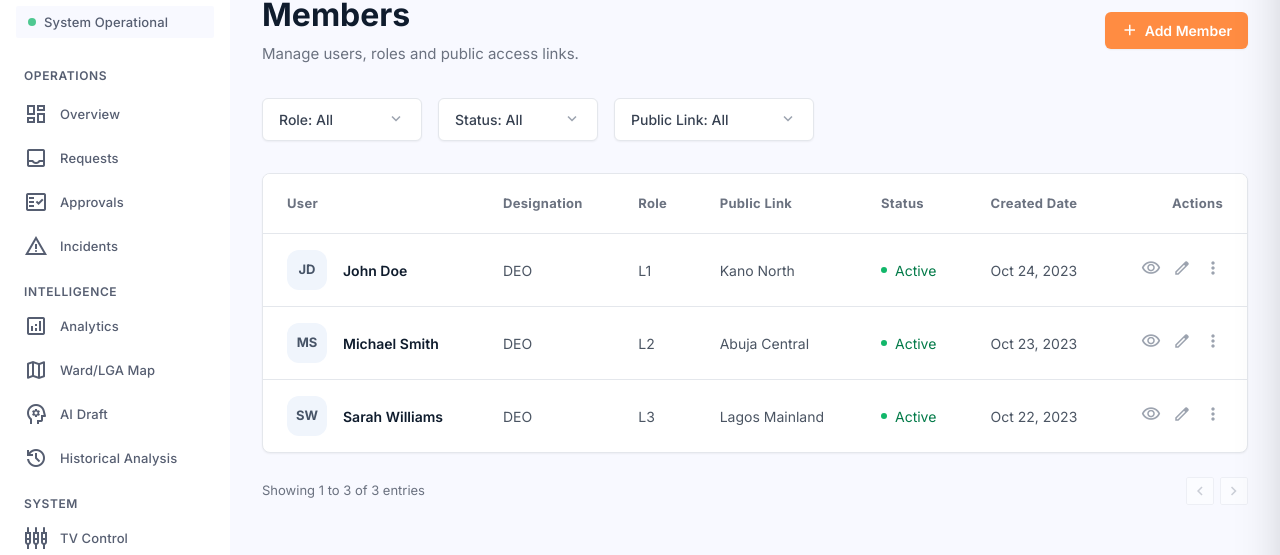
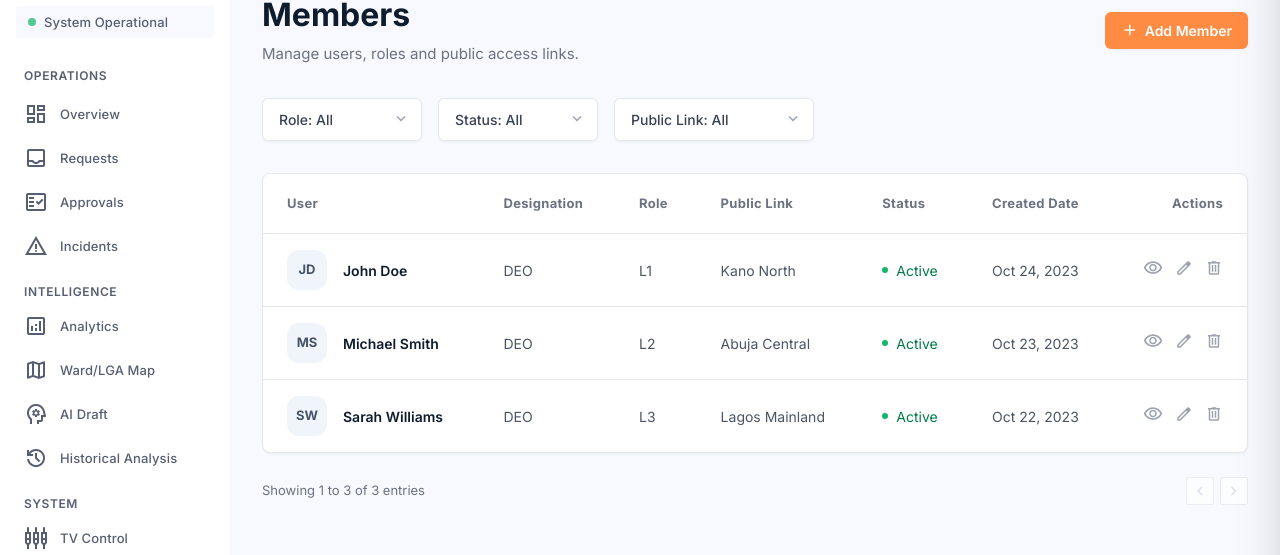
Before and after one commit to CodezillaBBurhan/zabe_doc_portal, a React (Vite) app: page /members in a window 1280 px wide. Shown: the part 101-656 px from the top of the page. Built offline with nearby package versions, Linux system fonts and the light colour scheme.

Commit message:
make the page member page dynamic

```diff
--- a/src/pages/Members.jsx
+++ b/src/pages/Members.jsx
@@ -1,4 +1,4 @@
-import React, { useState } from 'react';
+import React, { useState, useEffect } from 'react';
 import MaterialIcon from '../components/atoms/MaterialIcon';
 
 // Mock initial data
@@ -8,11 +8,27 @@ const initialMembers = [
   { id: 3, name: 'Sarah Williams', email: 'sarah.williams@election.gov', designation: 'DEO', role: 'L3', publicLink: 'Lagos Mainland', status: 'Active', createdDate: 'Oct 22, 2023' },
 ];
 
+const PAGE_SIZE = 10;
+
 export default function Members() {
   const [members, setMembers] = useState(initialMembers);
+
+  // Drawer State
   const [drawerOpen, setDrawerOpen] = useState(false);
-  const [drawerMode, setDrawerMode] = useState('add'); // 'add' | 'edit'
+  const [drawerMode, setDrawerMode] = useState('add'); // 'add' | 'edit' | 'view'
   const [selectedMember, setSelectedMember] = useState(null);
+
+  // Delete Modal State
+  const [deleteModalOpen, setDeleteModalOpen] = useState(false);
+  const [memberToDelete, setMemberToDelete] = useState(null);
+
+  // Filter State
+  const [filterRole, setFilterRole] = useState('All');
+  const [filterStatus, setFilterStatus] = useState('All');
+  const [filterPublicLink, setFilterPublicLink] = useState('All');
+
+  // Pagination State
+  const [currentPage, setCurrentPage] = useState(1);
 
   // Form State
   const [formData, setFormData] = useState({
@@ -24,6 +40,45 @@ export default function Members() {
   });
   const [errors, setErrors] = useState({});
 
+  // Filter Options
+  const roleOptions = ['All', 'L1', 'L2', 'L3'];
+  const statusOptions = ['All', 'Active', 'Inactive'];
+  const publicLinkOptions = ['All', ...new Set(members.map(m => m.publicLink).filter(link => link !== '-'))];
+
+  // Apply Filters
+  const filteredMembers = members.filter(member => {
+    const matchesRole = filterRole === 'All' || member.role === filterRole;
+    const matchesStatus = filterStatus === 'All' || member.status === filterStatus;
+    const matchesPublicLink = filterPublicLink === 'All' || member.publicLink === filterPublicLink;
+    return matchesRole && matchesStatus && matchesPublicLink;
+  });
+
+  const hasActiveFilters = filterRole !== 'All' || filterStatus !== 'All' || filterPublicLink !== 'All';
+
+  const clearFilters = () => {
+    setFilterRole('All');
+    setFilterStatus('All');
+    setFilterPublicLink('All');
+    setCurrentPage(1);
+  };
+
+  // Calculate Pagination
+  const totalPages = Math.ceil(filteredMembers.length / PAGE_SIZE) || 1;
+  const paginatedMembers = filteredMembers.slice((currentPage - 1) * PAGE_SIZE, currentPage * PAGE_SIZE);
+
+  // Sync currentPage if out of bounds after filtering or deletion
+  useEffect(() => {
+    if (currentPage > totalPages) {
+      setCurrentPage(totalPages);
+    }
+  }, [totalPages, currentPage]);
+
+  const handleFilterChange = (setter, value) => {
+    setter(value);
+    setCurrentPage(1); // Reset pagination on filter change
+  };
+
+  // Drawer Handlers
   const handleOpenAdd = () => {
     setDrawerMode('add');
     setSelectedMember(null);
@@ -43,7 +98,7 @@ export default function Members() {
     setSelectedMember(member);
     setFormData({
       name: member.name,
-      email: member.email,
+      email: member.email || '',
       designation: member.designation,
       role: member.role === 'L1' ? 'Level 1 (L1)' : member.role === 'L2' ? 'Level 2 (L2)' : 'Level 3 (L3)',
       publicLink: member.publicLink
@@ -52,10 +107,25 @@ export default function Members() {
     setDrawerOpen(true);
   };
 
-  const handleClose = () => {
+  const handleOpenView = (member) => {
+    setDrawerMode('view');
+    setSelectedMember(member);
+    setFormData({
+      name: member.name,
+      email: member.email || '',
+      designation: member.designation,
+      role: member.role === 'L1' ? 'Level 1 (L1)' : member.role === 'L2' ? 'Level 2 (L2)' : 'Level 3 (L3)',
+      publicLink: member.publicLink
+    });
+    setErrors({});
+    setDrawerOpen(true);
+  };
+
+  const handleCloseDrawer = () => {
     setDrawerOpen(false);
   };
 
+  // Validation & Submit
   const validate = () => {
     const newErrors = {};
     if (!formData.name.trim()) newErrors.name = 'Full name is required.';
@@ -72,12 +142,10 @@ export default function Members() {
 
   const handleSubmit = (e) => {
     e.preventDefault();
+    if (drawerMode === 'view') return;
     if (!validate()) return;
 
-    // Convert role formatting back to code for table display (L1, L2, L3)
     const roleCode = formData.role.includes('L1') ? 'L1' : formData.role.includes('L2') ? 'L2' : 'L3';
-
-    // Format date for mock data
     const today = new Date();
     const dateStr = today.toLocaleDateString('en-US', { month: 'short', day: 'numeric', year: 'numeric' });
 
@@ -93,7 +161,7 @@ export default function Members() {
         createdDate: dateStr
       };
       setMembers([...members, newMember]);
-    } else {
+    } else if (drawerMode === 'edit') {
       setMembers(members.map(m => m.id === selectedMember.id ? {
         ...m,
         name: formData.name,
@@ -103,7 +171,21 @@ export default function Members() {
         publicLink: formData.publicLink === 'Select Existing Link' ? '-' : formData.publicLink
       } : m));
     }
-    handleClose();
+    handleCloseDrawer();
+  };
+
+  // Delete Handlers
+  const handleDeleteClick = (member) => {
+    setMemberToDelete(member);
+    setDeleteModalOpen(true);
+  };
+
+  const confirmDelete = () => {
+    if (memberToDelete) {
+      setMembers(members.filter(m => m.id !== memberToDelete.id));
+    }
+    setDeleteModalOpen(false);
+    setMemberToDelete(null);
   };
 
   const getInitials = (name) => {
@@ -133,24 +215,65 @@ export default function Members() {
       </div>
 
       {/* Filters Section */}
-      <div className="flex flex-col sm:flex-row items-center gap-4 mb-8">
-        <button className="flex justify-between items-center w-full sm:w-[160px] text-[14px] font-medium text-gray-700 bg-white border border-[#e4e7ec] rounded-md px-4 py-2.5 hover:bg-gray-50 transition-colors shadow-sm">
-          <span>Role: All</span>
-          <MaterialIcon icon="expand_more" className="text-gray-400 text-[18px]" />
+      <div className="flex flex-col sm:flex-row items-center gap-4 mb-8 flex-wrap">
+
+        {/* Role Filter */}
+        <div className="relative w-full sm:w-[160px]">
+          <select
+            value={filterRole}
+            onChange={(e) => handleFilterChange(setFilterRole, e.target.value)}
+            className="w-full pl-4 pr-10 py-2.5 text-[14px] font-medium text-gray-700 bg-white border border-[#e4e7ec] rounded-md focus:outline-none focus:ring-1 focus:ring-[#ff8c42] appearance-none shadow-sm cursor-pointer"
+          >
+            {roleOptions.map(opt => (
+              <option key={opt} value={opt}>Role: {opt}</option>
+            ))}
+          </select>
+          <MaterialIcon icon="expand_more" className="absolute right-3 top-1/2 -translate-y-1/2 text-gray-400 pointer-events-none text-[18px]" />
+        </div>
+
+        {/* Status Filter */}
+        <div className="relative w-full sm:w-[160px]">
+          <select
+            value={filterStatus}
+            onChange={(e) => handleFilterChange(setFilterStatus, e.target.value)}
+            className="w-full pl-4 pr-10 py-2.5 text-[14px] font-medium text-gray-700 bg-white border border-[#e4e7ec] rounded-md focus:outline-none focus:ring-1 focus:ring-[#ff8c42] appearance-none shadow-sm cursor-pointer"
+          >
+            {statusOptions.map(opt => (
+              <option key={opt} value={opt}>Status: {opt}</option>
+            ))}
+          </select>
+          <MaterialIcon icon="expand_more" className="absolute right-3 top-1/2 -translate-y-1/2 text-gray-400 pointer-events-none text-[18px]" />
+        </div>
+
+        {/* Public Link Filter */}
+        <div className="relative w-full sm:w-[200px]">
+          <select
+            value={filterPublicLink}
+            onChange={(e) => handleFilterChange(setFilterPublicLink, e.target.value)}
+            className="w-full pl-4 pr-10 py-2.5 text-[14px] font-medium text-gray-700 bg-white border border-[#e4e7ec] rounded-md focus:outline-none focus:ring-1 focus:ring-[#ff8c42] appearance-none shadow-sm cursor-pointer"
+          >
+            {publicLinkOptions.map(opt => (
+              <option key={opt} value={opt}>Public Link: {opt}</option>
+            ))}
+          </select>
+          <MaterialIcon icon="expand_more" className="absolute right-3 top-1/2 -translate-y-1/2 text-gray-400 pointer-events-none text-[18px]" />
+        </div>
+
+        {/* Clear Filters Button */}
+        {hasActiveFilters && (
+          <button
+            onClick={clearFilters}
+            className="flex items-center justify-center text-[13px] font-medium text-gray-500 hover:text-gray-700 hover:bg-gray-100 border border-transparent rounded-md px-3 py-2.5 transition-colors"
+          >
+            <MaterialIcon icon="filter_alt_off" className="mr-1.5 text-[16px]" />
+            Clear Filters
           </button>
-        <button className="flex justify-between items-center w-full sm:w-[160px] text-[14px] font-medium text-gray-700 bg-white border border-[#e4e7ec] rounded-md px-4 py-2.5 hover:bg-gray-50 transition-colors shadow-sm">
-          <span>Status: All</span>
-          <MaterialIcon icon="expand_more" className="text-gray-400 text-[18px]" />
-        </button>
-        <button className="flex justify-between items-center w-full sm:w-[200px] text-[14px] font-medium text-gray-700 bg-white border border-[#e4e7ec] rounded-md px-4 py-2.5 hover:bg-gray-50 transition-colors shadow-sm">
-          <span>Public Link: All</span>
-          <MaterialIcon icon="expand_more" className="text-gray-400 text-[18px]" />
-        </button>
+        )}
       </div>
 
       {/* Table Section */}
-      <div className="bg-white border border-[#e4e7ec] rounded-xl shadow-sm overflow-hidden flex flex-col w-full mb-6">
-        <div className="overflow-x-auto w-full">
+      <div className="bg-white border border-[#e4e7ec] rounded-xl shadow-sm flex flex-col w-full mb-6">
+        <div className="overflow-x-auto w-full rounded-xl">
           <table className="w-full min-w-[900px] text-left text-[14px]">
             <thead>
               <tr className="border-b border-[#e4e7ec] bg-white text-[13px] font-medium text-gray-500 tracking-wide">
@@ -164,7 +287,14 @@ export default function Members() {
               </tr>
             </thead>
             <tbody className="divide-y divide-[#e4e7ec]">
-              {members.map(member => (
+              {paginatedMembers.length === 0 ? (
+                <tr>
+                  <td colSpan="7" className="px-6 py-12 text-center text-[14px] text-gray-500">
+                    No members found
+                  </td>
+                </tr>
+              ) : (
+                paginatedMembers.map(member => (
                   <tr key={member.id} className="hover:bg-gray-50 transition-colors group">
                     <td className="px-6 py-4">
                       <div className="flex items-center gap-4">
@@ -181,30 +311,40 @@ export default function Members() {
                     <td className="px-6 py-4 text-gray-600">{member.role}</td>
                     <td className="px-6 py-4 text-gray-600">{member.publicLink}</td>
                     <td className="px-6 py-4">
-                    <div className="flex items-center text-[14px] text-[#027a48]">
-                      <span className="w-1.5 h-1.5 rounded-full bg-[#12b76a] mr-2"></span>
+                      <div className={`flex items-center text-[14px] ${member.status === 'Active' ? 'text-[#027a48]' : 'text-gray-500'}`}>
+                        <span className={`w-1.5 h-1.5 rounded-full mr-2 ${member.status === 'Active' ? 'bg-[#12b76a]' : 'bg-gray-400'}`}></span>
                         {member.status}
                       </div>
                     </td>
                     <td className="px-6 py-4 text-gray-600">{member.createdDate}</td>
                     <td className="px-6 py-4">
-                    <div className="flex items-center justify-end gap-3 text-gray-400">
-                      <button className="hover:text-gray-600 transition-colors">
+                      <div className="flex items-center justify-end gap-3 text-gray-400 relative">
+                        <button
+                          onClick={() => handleOpenView(member)}
+                          className="hover:text-[#005fb0] transition-colors"
+                          title="View"
+                        >
                           <MaterialIcon icon="visibility" className="text-[20px]" />
                         </button>
                         <button
                           onClick={() => handleOpenEdit(member)}
                           className="hover:text-gray-600 transition-colors"
+                          title="Edit"
                         >
                           <MaterialIcon icon="edit" className="text-[18px]" />
                         </button>
-                      <button className="hover:text-gray-600 transition-colors">
-                        <MaterialIcon icon="more_vert" className="text-[20px]" />
+                        <button
+                          onClick={() => handleDeleteClick(member)}
+                          className="hover:text-red-500 transition-colors"
+                          title="Delete"
+                        >
+                          <MaterialIcon icon="delete" className="text-[18px]" />
                         </button>
                       </div>
                     </td>
                   </tr>
-              ))}
+                ))
+              )}
             </tbody>
           </table>
         </div>
@@ -213,23 +353,58 @@ export default function Members() {
       {/* Pagination / Footer */}
       <div className="flex flex-col sm:flex-row items-start sm:items-center justify-between gap-4 w-full">
         <div className="text-[13px] text-gray-500">
-          Showing 1 to {members.length} of {members.length} entries
+          Showing {filteredMembers.length === 0 ? 0 : (currentPage - 1) * PAGE_SIZE + 1} to {Math.min(currentPage * PAGE_SIZE, filteredMembers.length)} of {filteredMembers.length} entries
         </div>
         <div className="flex items-center gap-1.5">
-          <button className="flex items-center justify-center w-7 h-7 rounded border border-[#e4e7ec] text-gray-400 bg-white hover:bg-gray-50 disabled:opacity-50 cursor-not-allowed" disabled>
+          <button
+            onClick={() => setCurrentPage(prev => Math.max(prev - 1, 1))}
+            disabled={currentPage === 1}
+            className={`flex items-center justify-center w-7 h-7 rounded border border-[#e4e7ec] bg-white transition-colors ${currentPage === 1 ? 'text-gray-300 cursor-not-allowed opacity-70' : 'text-gray-500 hover:bg-gray-50'}`}
+          >
             <MaterialIcon icon="chevron_left" className="text-[18px]" />
           </button>
-          <button className="flex items-center justify-center w-7 h-7 rounded border border-[#e4e7ec] text-gray-400 bg-white hover:bg-gray-50 disabled:opacity-50 cursor-not-allowed" disabled>
+          <button
+            onClick={() => setCurrentPage(prev => Math.min(prev + 1, totalPages))}
+            disabled={currentPage >= totalPages}
+            className={`flex items-center justify-center w-7 h-7 rounded border border-[#e4e7ec] bg-white transition-colors ${currentPage >= totalPages ? 'text-gray-300 cursor-not-allowed opacity-70' : 'text-gray-500 hover:bg-gray-50'}`}
+          >
             <MaterialIcon icon="chevron_right" className="text-[18px]" />
           </button>
         </div>
       </div>
 
+      {/* Delete Confirmation Modal */}
+      {deleteModalOpen && (
+        <div className="fixed inset-0 z-[60] flex items-center justify-center p-4">
+          <div className="absolute inset-0 bg-gray-900/40" onClick={() => setDeleteModalOpen(false)}></div>
+          <div className="bg-white rounded-xl shadow-xl max-w-sm w-full p-6 relative z-10">
+            <h3 className="text-[18px] font-bold text-[#0f1c2d] mb-2">Delete Member?</h3>
+            <p className="text-[14px] text-gray-500 mb-6 leading-relaxed">
+              Are you sure you want to delete <span className="font-semibold text-gray-700">{memberToDelete?.name}</span>? This action cannot be undone.
+            </p>
+            <div className="flex items-center justify-end gap-3">
+              <button
+                onClick={() => setDeleteModalOpen(false)}
+                className="px-4 py-2 rounded-md text-[14px] font-semibold text-gray-700 bg-white border border-[#e4e7ec] hover:bg-gray-50 transition-colors"
+              >
+                Cancel
+              </button>
+              <button
+                onClick={confirmDelete}
+                className="px-4 py-2 rounded-md text-[14px] font-semibold text-white bg-red-600 hover:bg-red-700 transition-colors shadow-sm"
+              >
+                Delete
+              </button>
+            </div>
+          </div>
+        </div>
+      )}
+
       {/* Drawer Overlay */}
       {drawerOpen && (
         <div
           className="fixed inset-0 bg-gray-900/40 z-40 transition-opacity"
-          onClick={handleClose}
+          onClick={handleCloseDrawer}
         ></div>
       )}
 
@@ -243,16 +418,18 @@ export default function Members() {
         <div className="flex items-start justify-between p-6 pb-4 border-b border-[#e4e7ec] shrink-0">
           <div>
             <h2 className="text-[20px] font-bold text-[#0f1c2d] mb-1">
-              {drawerMode === 'add' ? 'Add New Member' : 'Edit Member'}
+              {drawerMode === 'add' ? 'Add New Member' : drawerMode === 'edit' ? 'Edit Member' : 'Member Details'}
             </h2>
             <p className="text-[13px] text-gray-500">
               {drawerMode === 'add'
                 ? 'Create a new user and assign their role and public access link.'
-                : 'Update user details, role and public access link.'}
+                : drawerMode === 'edit'
+                ? 'Update user details, role and public access link.'
+                : 'Review user profile and access configuration.'}
             </p>
           </div>
           <button
-            onClick={handleClose}
+            onClick={handleCloseDrawer}
             className="text-gray-400 hover:text-gray-600 transition-colors p-1"
           >
             <MaterialIcon icon="close" className="text-[22px]" />
@@ -272,8 +449,9 @@ export default function Members() {
                 type="text"
                 placeholder="Enter full name"
                 value={formData.name}
+                disabled={drawerMode === 'view'}
                 onChange={(e) => setFormData({...formData, name: e.target.value})}
-                className={`w-full px-3 py-2.5 text-[14px] border ${errors.name ? 'border-red-500' : 'border-[#e4e7ec]'} rounded-md focus:outline-none focus:ring-1 focus:ring-brand-orange text-gray-700 placeholder:text-gray-400`}
+                className={`w-full px-3 py-2.5 text-[14px] border ${errors.name ? 'border-red-500' : 'border-[#e4e7ec]'} rounded-md focus:outline-none focus:ring-1 focus:ring-brand-orange text-gray-700 placeholder:text-gray-400 ${drawerMode === 'view' ? 'bg-gray-50 text-gray-500 cursor-not-allowed border-transparent' : ''}`}
               />
               {errors.name && <p className="text-red-500 text-[12px] mt-1">{errors.name}</p>}
             </div>
@@ -287,8 +465,9 @@ export default function Members() {
                 type="email"
                 placeholder="email@example.com"
                 value={formData.email}
+                disabled={drawerMode === 'view'}
                 onChange={(e) => setFormData({...formData, email: e.target.value})}
-                className={`w-full px-3 py-2.5 text-[14px] border ${errors.email ? 'border-red-500' : 'border-[#e4e7ec]'} rounded-md focus:outline-none focus:ring-1 focus:ring-brand-orange text-gray-700 placeholder:text-gray-400`}
+                className={`w-full px-3 py-2.5 text-[14px] border ${errors.email ? 'border-red-500' : 'border-[#e4e7ec]'} rounded-md focus:outline-none focus:ring-1 focus:ring-brand-orange text-gray-700 placeholder:text-gray-400 ${drawerMode === 'view' ? 'bg-gray-50 text-gray-500 cursor-not-allowed border-transparent' : ''}`}
               />
               {errors.email && <p className="text-red-500 text-[12px] mt-1">{errors.email}</p>}
             </div>
@@ -302,8 +481,9 @@ export default function Members() {
                 type="text"
                 placeholder="e.g. DEO"
                 value={formData.designation}
+                disabled={drawerMode === 'view'}
                 onChange={(e) => setFormData({...formData, designation: e.target.value})}
-                className={`w-full px-3 py-2.5 text-[14px] border ${errors.designation ? 'border-red-500' : 'border-[#e4e7ec]'} rounded-md focus:outline-none focus:ring-1 focus:ring-brand-orange text-gray-700 placeholder:text-gray-400`}
+                className={`w-full px-3 py-2.5 text-[14px] border ${errors.designation ? 'border-red-500' : 'border-[#e4e7ec]'} rounded-md focus:outline-none focus:ring-1 focus:ring-brand-orange text-gray-700 placeholder:text-gray-400 ${drawerMode === 'view' ? 'bg-gray-50 text-gray-500 cursor-not-allowed border-transparent' : ''}`}
               />
               {errors.designation && <p className="text-red-500 text-[12px] mt-1">{errors.designation}</p>}
             </div>
@@ -316,14 +496,15 @@ export default function Members() {
               <div className="relative">
                 <select
                   value={formData.role}
+                  disabled={drawerMode === 'view'}
                   onChange={(e) => setFormData({...formData, role: e.target.value})}
-                  className="w-full px-3 py-2.5 pr-10 text-[14px] border border-[#e4e7ec] rounded-md focus:outline-none focus:ring-1 focus:ring-brand-orange text-gray-700 appearance-none bg-white"
+                  className={`w-full px-3 py-2.5 pr-10 text-[14px] border border-[#e4e7ec] rounded-md focus:outline-none focus:ring-1 focus:ring-brand-orange text-gray-700 appearance-none bg-white ${drawerMode === 'view' ? 'bg-gray-50 text-gray-500 cursor-not-allowed border-transparent' : ''}`}
                 >
                   <option>Level 1 (L1)</option>
                   <option>Level 2 (L2)</option>
                   <option>Level 3 (L3)</option>
                 </select>
-                <MaterialIcon icon="expand_more" className="absolute right-3 top-1/2 -translate-y-1/2 text-gray-400 pointer-events-none" />
+                {drawerMode !== 'view' && <MaterialIcon icon="expand_more" className="absolute right-3 top-1/2 -translate-y-1/2 text-gray-400 pointer-events-none" />}
               </div>
             </div>
 
@@ -335,15 +516,18 @@ export default function Members() {
               <div className="relative">
                 <select
                   value={formData.publicLink}
+                  disabled={drawerMode === 'view'}
                   onChange={(e) => setFormData({...formData, publicLink: e.target.value})}
-                  className="w-full px-3 py-2.5 pr-10 text-[14px] border border-[#e4e7ec] rounded-md focus:outline-none focus:ring-1 focus:ring-brand-orange text-gray-700 appearance-none bg-white"
+                  className={`w-full px-3 py-2.5 pr-10 text-[14px] border border-[#e4e7ec] rounded-md focus:outline-none focus:ring-1 focus:ring-brand-orange text-gray-700 appearance-none bg-white ${drawerMode === 'view' ? 'bg-gray-50 text-gray-500 cursor-not-allowed border-transparent' : ''}`}
                 >
                   <option>Select Existing Link</option>
-                  <option>Kano North</option>
-                  <option>Abuja Central</option>
-                  <option>Lagos Mainland</option>
+                  {/* Map distinct active options that are not '-' */}
+                  {publicLinkOptions.filter(opt => opt !== 'All').map(opt => (
+                    <option key={opt} value={opt}>{opt}</option>
+                  ))}
+                  <option value="New Territory">New Territory</option>
                 </select>
-                <MaterialIcon icon="expand_more" className="absolute right-3 top-1/2 -translate-y-1/2 text-gray-400 pointer-events-none" />
+                {drawerMode !== 'view' && <MaterialIcon icon="expand_more" className="absolute right-3 top-1/2 -translate-y-1/2 text-gray-400 pointer-events-none" />}
               </div>
             </div>
 
@@ -352,9 +536,19 @@ export default function Members() {
 
         {/* Drawer Footer */}
         <div className="p-6 border-t border-[#e4e7ec] flex items-center justify-end gap-3 bg-white shrink-0">
+          {drawerMode === 'view' ? (
             <button
               type="button"
-            onClick={handleClose}
+              onClick={handleCloseDrawer}
+              className="px-6 py-2 rounded-md text-[14px] font-semibold text-white bg-gray-600 hover:bg-gray-700 transition-colors"
+            >
+              Close
+            </button>
+          ) : (
+            <>
+              <button
+                type="button"
+                onClick={handleCloseDrawer}
                 className="px-4 py-2 rounded-md text-[14px] font-semibold text-gray-700 bg-white border border-[#e4e7ec] hover:bg-gray-50 transition-colors"
               >
                 Cancel
@@ -366,6 +560,8 @@ export default function Members() {
               >
                 {drawerMode === 'add' ? 'Create Member' : 'Save Changes'}
               </button>
+            </>
+          )}
         </div>
 
       </div>
```
Lines whose indentation alone changed are shown as unchanged.
